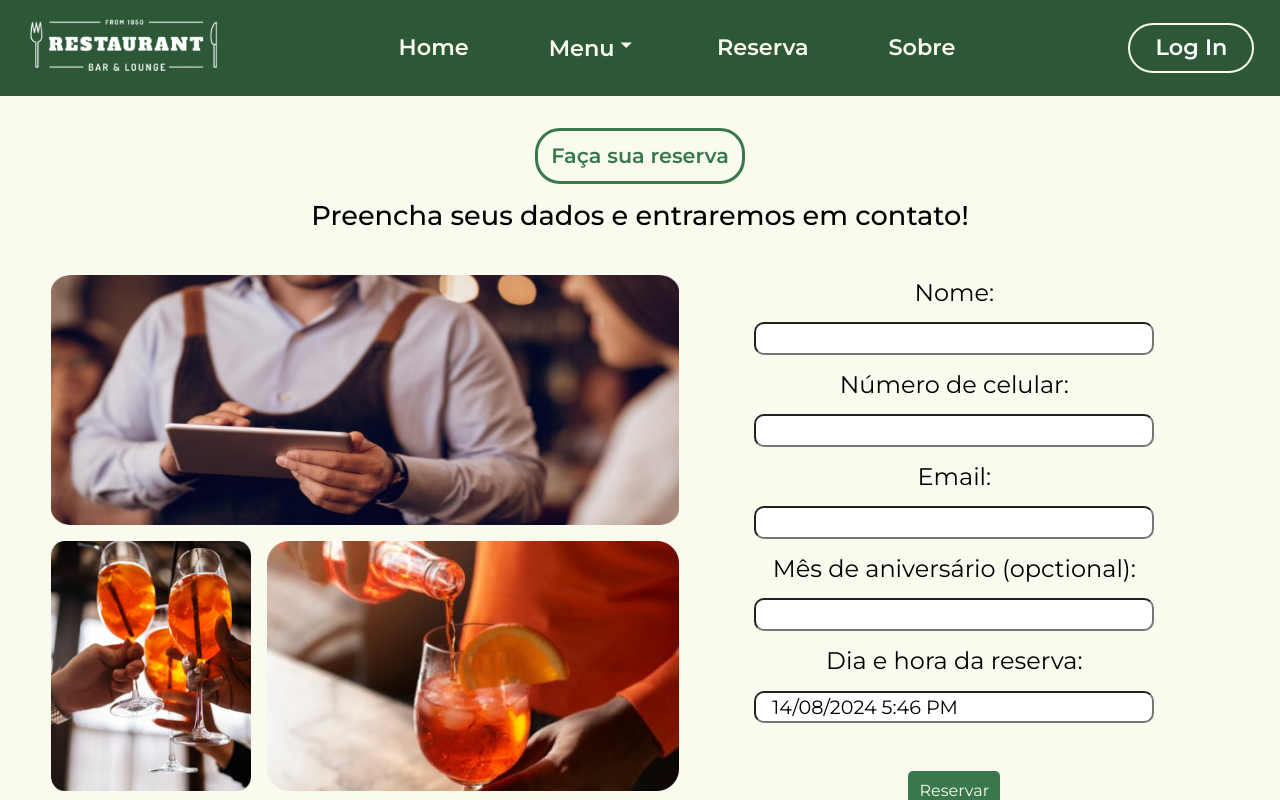
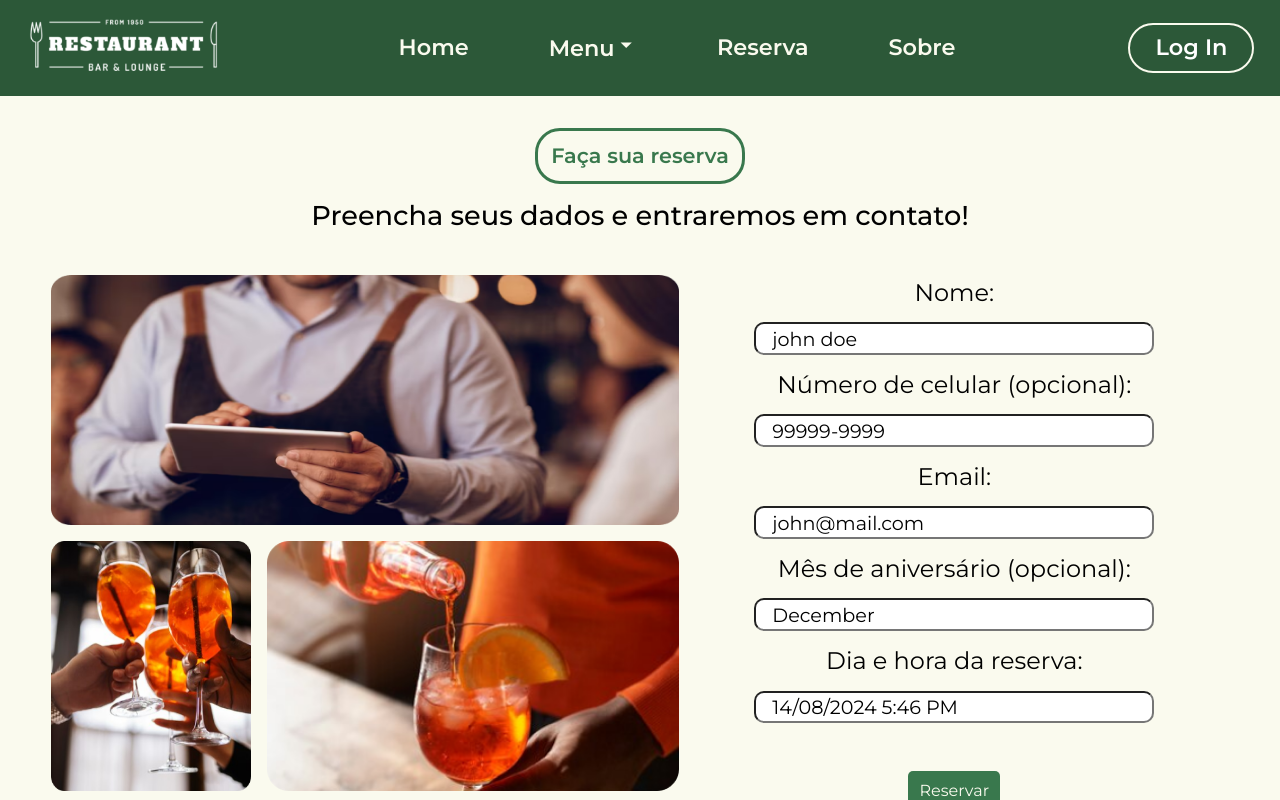
Before and after one commit to sergiotales1/therestaurant, a React (Vite) app: page /reserva in a window 1280 px wide. Built offline with nearby package versions, Linux system fonts and the light colour scheme.

Commit message:
reserva form now clean the inputs after submition

```diff
--- a/package.json
+++ b/package.json
@@ -11,8 +11,6 @@
   "dependencies": {
     "axios": "^1.7.4",
     "cors": "^2.8.5",
-    "express": "^4.19.2",
-    "mongoose": "^8.5.3",
     "normalize.css": "^8.0.1",
     "react": "^18.3.1",
     "react-datepicker": "^7.3.0",
--- a/src/components/Form.jsx
+++ b/src/components/Form.jsx
@@ -1,10 +1,8 @@
-import React, { useState } from "react";
+import React, { useRef, useState } from "react";
 import { ReactDatePicker } from "../customHooks.jsx";
 
 import styled from "styled-components";
 import { Form } from "react-router-dom";
-import axios from "axios";
-import { toast } from "react-toastify";
 
 const FormWrapper = styled.div`
   form {
@@ -106,29 +104,62 @@ const FormWrapper = styled.div`
 
 function ReservaForm() {
   const [startDate, setStartDate] = useState(new Date());
+  const nameRef = useRef(null);
+  const emailRef = useRef(null);
+  const telRef = useRef(null);
+  const bdayMonthRef = useRef(null);
 
   const handleDataChange = (date) => {
     setStartDate(date);
   };
 
+  const handleSubmit = () => {
+    // nameRef.current.value = null;
+    // emailRef.current.value = null;
+    // telRef.current.value = null;
+    // bdayMonthRef.current.value = null;
+  };
+
   return (
-    <FormWrapper>
+    <FormWrapper onSubmit={handleSubmit}>
       <Form action="/reserva" method="post">
         <label className="name-label">
           Nome:
-          <input type="text" name="name" />
+          <input
+            ref={nameRef}
+            defaultValue={"john doe"}
+            required
+            type="text"
+            name="name"
+          />
         </label>
         <label className="tel-label">
-          Número de celular:
-          <input type="text" name="tel" />
+          Número de celular (opcional):
+          <input
+            ref={telRef}
+            defaultValue={"99999-9999"}
+            type="text"
+            name="tel"
+          />
         </label>
         <label className="email-label">
           Email:
-          <input type="text" name="email" />
+          <input
+            ref={emailRef}
+            defaultValue={"john@mail.com"}
+            required
+            type="text"
+            name="email"
+          />
         </label>
         <label className="bday-label">
-          Mês de aniversário (opctional):
-          <input type="text" name="bday" />
+          Mês de aniversário (opcional):
+          <input
+            ref={bdayMonthRef}
+            defaultValue={"December"}
+            type="text"
+            name="bday"
+          />
         </label>
         <label className="date-label">
           Dia e hora da reserva:
--- a/src/js/utils.js
+++ b/src/js/utils.js
@@ -36,9 +36,11 @@ export async function fetchPlates() {
 
 export async function handleReservaRequests({ request }) {
   let data = Object.fromEntries(await request.formData());
-  console.log(data);
+  const { date } = getIsoString(data.date);
+  const formattedData = { ...data, date };
+  console.log(formattedData);
   try {
-    const response = await axios.post("http://localhost:3000", data);
+    const response = await axios.post("http://localhost:3000", formattedData);
     toast.success("Reserva efetuada com sucesso!");
     console.log(response);
   } catch (error) {
@@ -46,3 +48,21 @@ export async function handleReservaRequests({ request }) {
   }
   return null;
 }
+
+function getIsoString(dateString) {
+  const [datePart, timePart, period] = dateString.split(" ");
+  const [day, month, year] = datePart.split("/");
+  let [hour, minute] = timePart.split(":");
+
+  // Convert hour to 24-hour format
+  if (period === "PM" && hour !== "12") {
+    hour = parseInt(hour, 10) + 12;
+  } else if (period === "AM" && hour === "12") {
+    hour = "00";
+  }
+
+  // Create the date string in ISO format
+  const isoDateString = `${year}-${month}-${day}T${hour}:${minute}:00`;
+
+  return { date: isoDateString };
+}
--- a/src/pages/Reserva.jsx
+++ b/src/pages/Reserva.jsx
@@ -7,7 +7,6 @@ import drinkImg2 from "../assets/reserva-rsc/reserva-img3.png";
 import Form from "../components/Form";
 
 // TODO: implement the handleForm function
-
 const ReservaWrapper = styled.section`
   padding: 8rem 2vw;
   display: flex;
```
Also changed, not shown: 1 other file (tests, documents, lock files or other folders).
